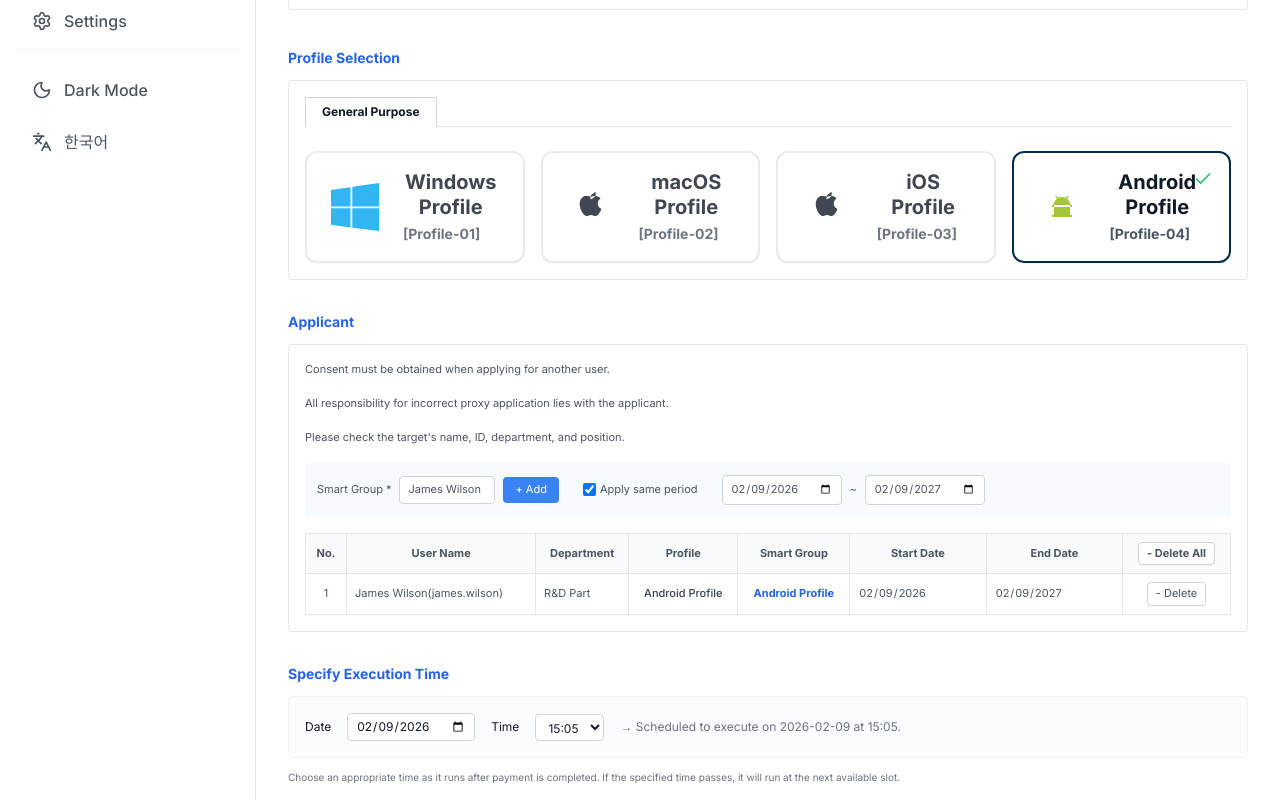
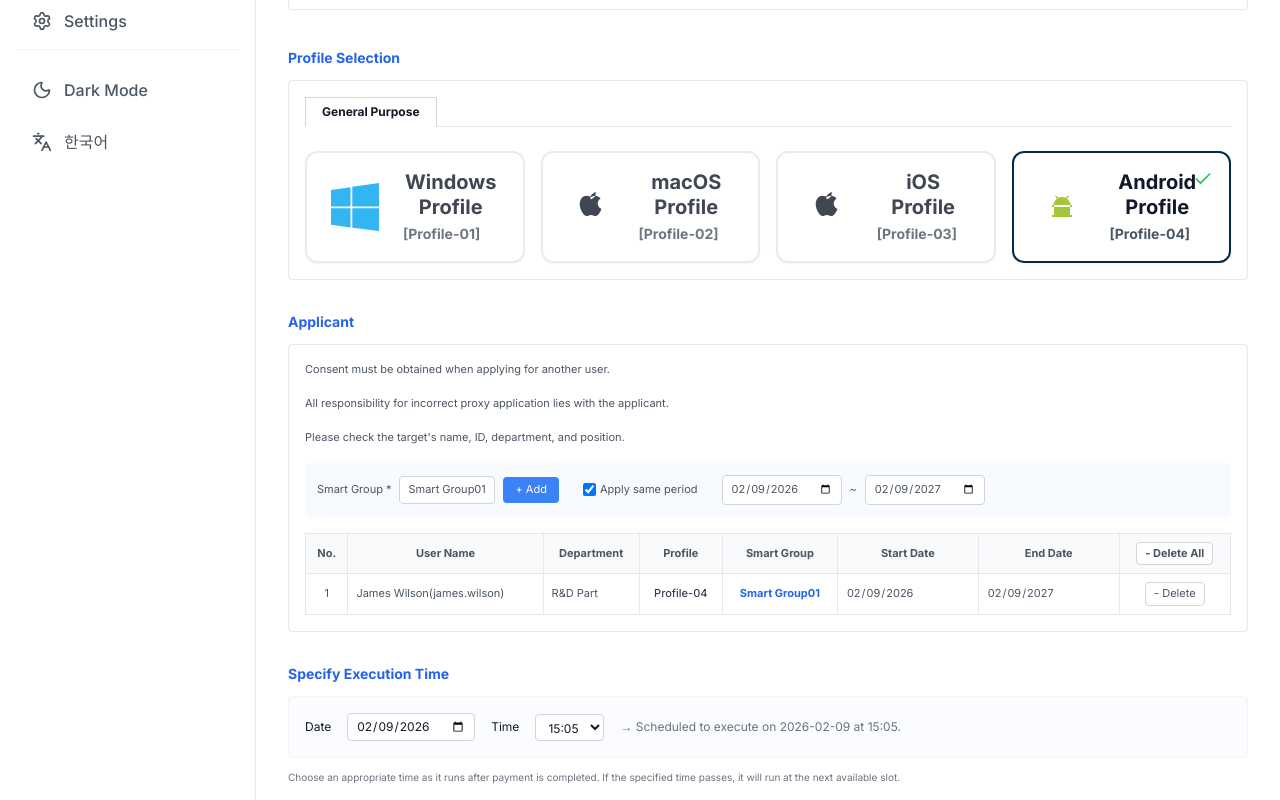
Before and after one commit to gullivar/woi-v1.2, a React (Vite) app: page /vdi-request in a window 1280 px wide. Shown: the part 405-1205 px from the top of the page. Built offline with nearby package versions, Linux system fonts and the light colour scheme; a web font is replaced by a local one.

Commit message:
Update Smart Group defaults and Profile ID display logic

```diff
--- a/src/pages/VdiRequest.tsx
+++ b/src/pages/VdiRequest.tsx
@@ -37,7 +37,7 @@ export const VdiRequest = () => {
     const [submissionComment, setSubmissionComment] = useState(t('modal.default_comment'));
 
     // 신청자 관련 상태
-    const [applicantInput, setApplicantInput] = useState('James Wilson');
+    const [applicantInput, setApplicantInput] = useState('Smart Group01');
     const [applicants, setApplicants] = useState<Applicant[]>([]);
 
     // 결재선 관련 상태
@@ -49,7 +49,7 @@ export const VdiRequest = () => {
         setTitle(t('mock.default_title'));
         setReason(t('mock.default_reason'));
         setSubmissionComment(t('modal.default_comment'));
-        setApplicantInput('James Wilson');
+        setApplicantInput('Smart Group01');
         setApproverInput(language === 'ko' ? '성훈' : 'David');
 
         setApplicants([
@@ -279,12 +279,12 @@ export const VdiRequest = () => {
                                     <td className="border border-gray-200 dark:border-dark-800 p-2">{a.department}</td>
                                     <td className="border border-gray-200 dark:border-dark-800 p-2 text-center">
                                         <span className="text-[11px] font-medium text-gray-700">
-                                            {selectedOS ? t(`vdi.form.${selectedOS}`).split(' [')[0] : '-'}
+                                            {selectedOS ? (t(`vdi.form.${selectedOS}`).split('[')[1]?.replace(']', '') || '-') : '-'}
                                         </span>
                                     </td>
                                     <td className="border border-gray-200 dark:border-dark-800 p-2 text-center">
                                         <span className="text-blue-600 font-bold">
-                                            {selectedOS ? t(`vdi.form.${selectedOS}`).split(' [')[0] : '-'}
+                                            Smart Group01
                                         </span>
                                     </td>
                                     <td className="border border-gray-200 dark:border-dark-800 p-2">
```
